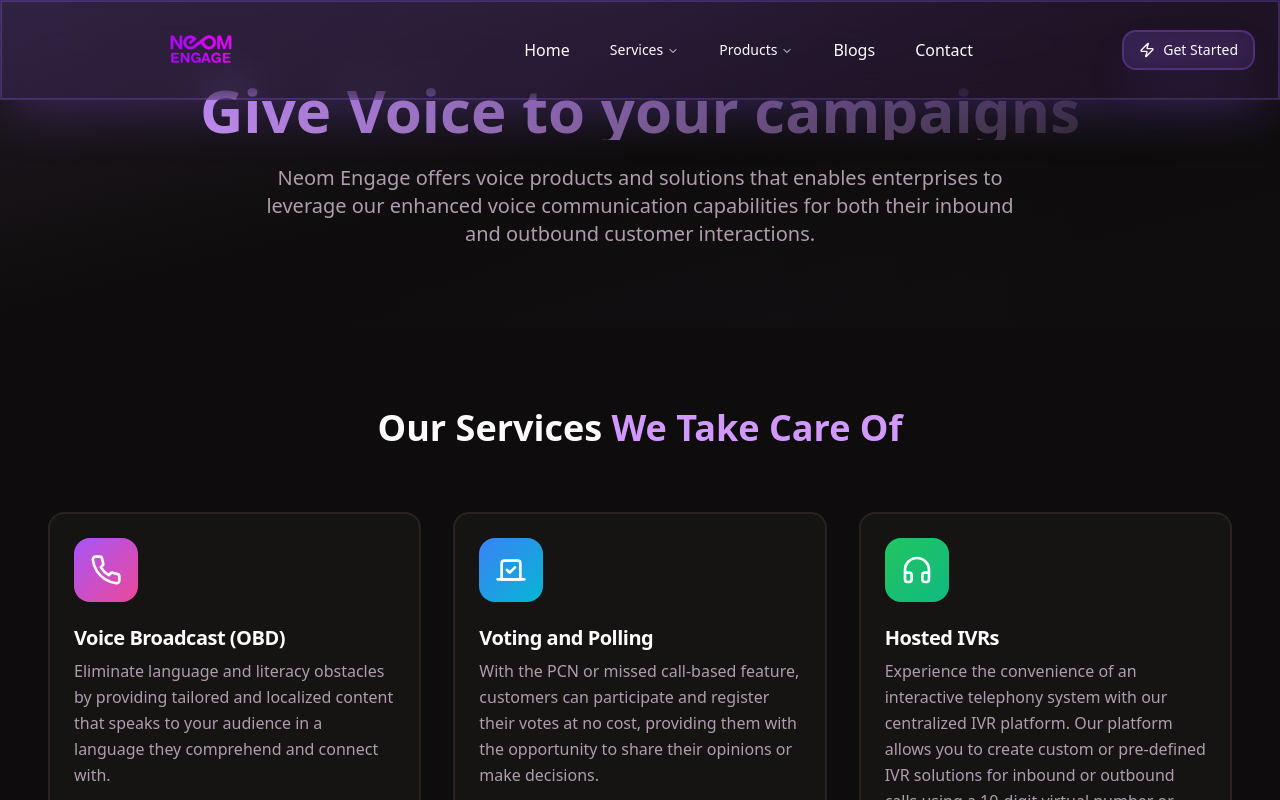
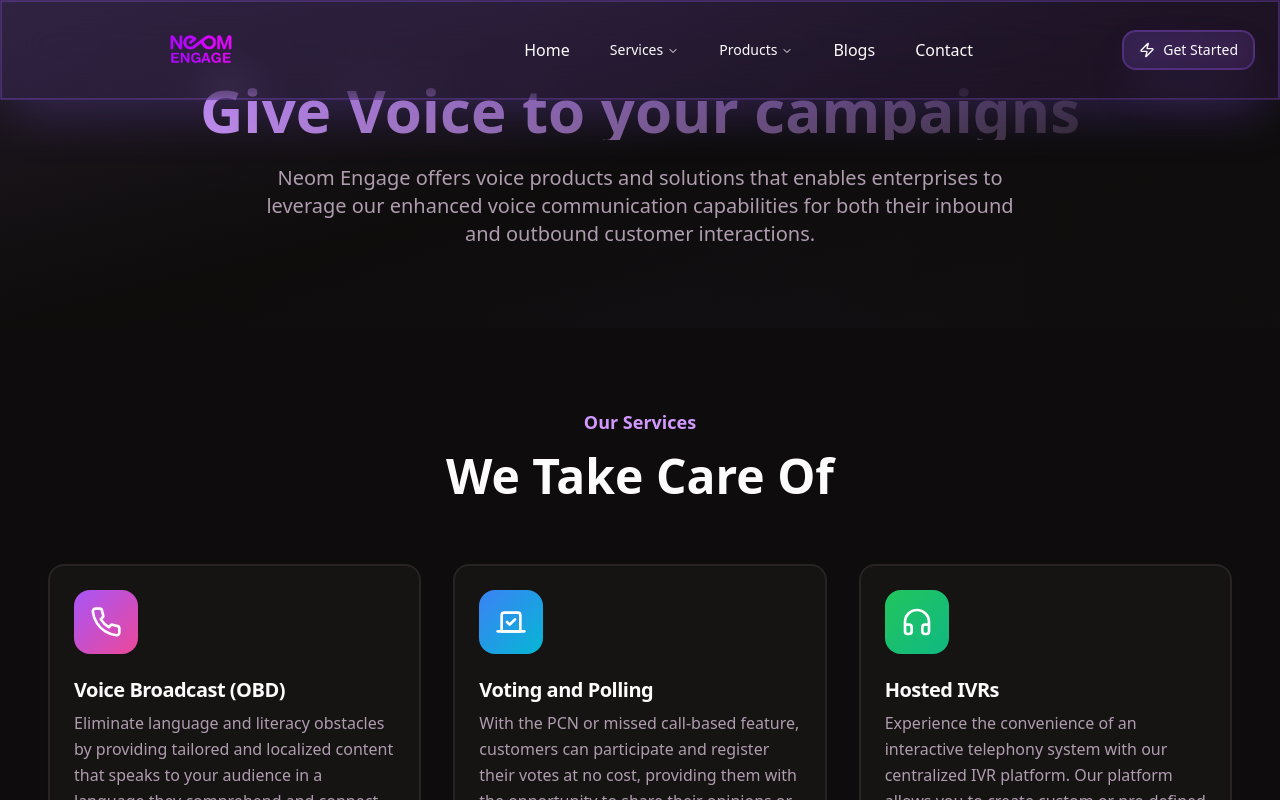
Before and after one commit to jassim7784/neomengage-n8n-glowup, a React (Vite) app: page /products/voice-solutions in a window 1280 px wide. Shown: the top 800 px of the page. Built offline with nearby package versions, Linux system fonts and the light colour scheme.

Commit message:
Fix Voice Solutions service section

```diff
--- a/src/pages/products/VoiceSolutions.tsx
+++ b/src/pages/products/VoiceSolutions.tsx
@@ -89,8 +89,9 @@ const VoiceSolutions = () => {
         <section className="py-20 px-4 bg-background">
           <div className="container mx-auto max-w-7xl">
             <div className="text-center mb-16">
-              <h2 className="text-3xl md:text-4xl font-bold mb-4">
-                Our Services <span className="text-primary">We Take Care Of</span>
+              <p className="text-primary font-semibold mb-4 text-lg">Our Services</p>
+              <h2 className="text-3xl md:text-4xl lg:text-5xl font-bold mb-6">
+                We Take Care Of
               </h2>
             </div>
 
```
